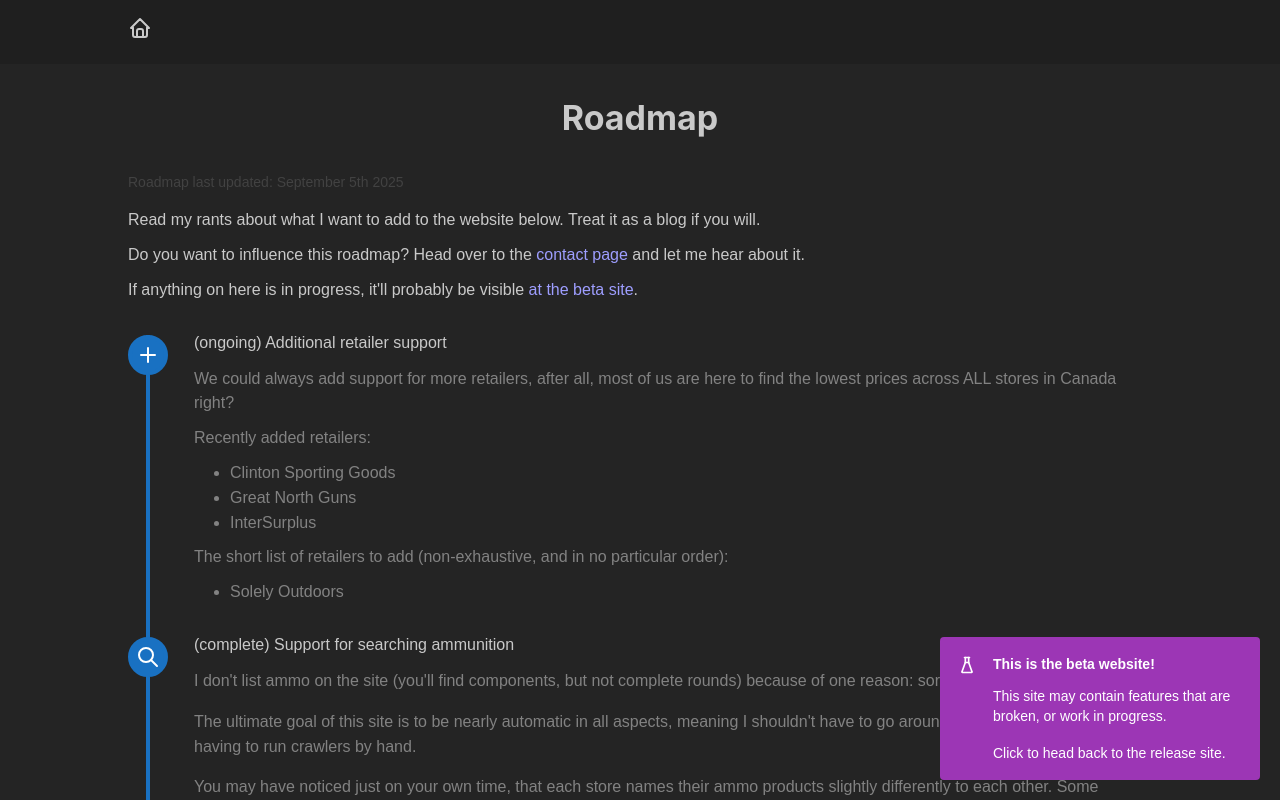
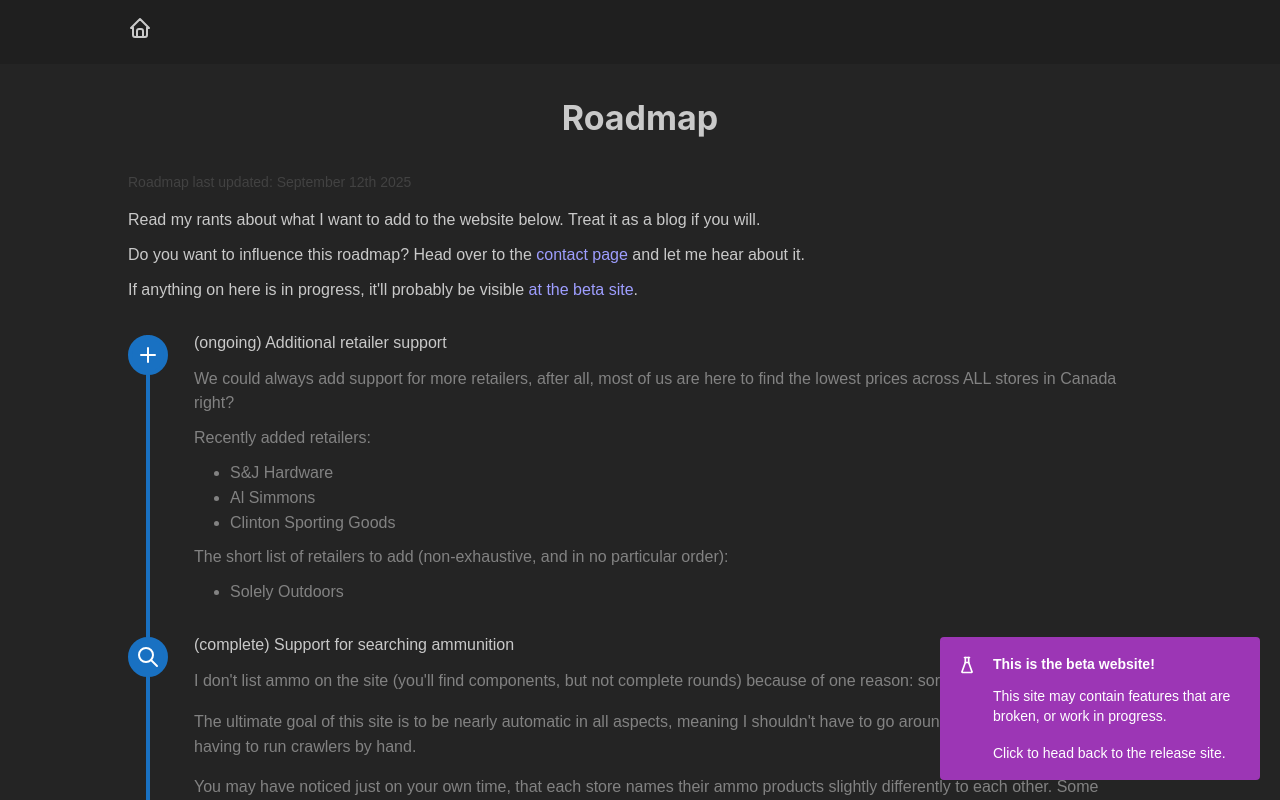
Before and after one commit to almostprohibited/frontend, a Next.js app: page /roadmap in a window 1280 px wide. Shown: the top 800 px of the page. Built offline with nearby package versions, Linux system fonts and the light colour scheme.

Commit message:
Updated roadmap

```diff
--- a/src/app/roadmap/page.tsx
+++ b/src/app/roadmap/page.tsx
@@ -10,7 +10,7 @@ export default function roadmapPage() {
 			<Title order={1} ta="center">{"Roadmap"}</Title>
 			<Space h="xl" />
 			<Text size="sm" c="dark">
-				{"Roadmap last updated: September 5th 2025"}
+				{"Roadmap last updated: September 12th 2025"}
 			</Text>
 			<Space h="md" />
 			<Group gap="xs">
@@ -30,9 +30,9 @@ export default function roadmapPage() {
 						<Text>{"We could always add support for more retailers, after all, most of us are here to find the lowest prices across ALL stores in Canada right?"}</Text>
 						<Text>{"Recently added retailers:"}</Text>
 						<List withPadding>
+							<ListItem>{"S&J Hardware"}</ListItem>
+							<ListItem>{"Al Simmons"}</ListItem>
 							<ListItem>{"Clinton Sporting Goods"}</ListItem>
-							<ListItem>{"Great North Guns"}</ListItem>
-							<ListItem>{"InterSurplus"}</ListItem>
 						</List>
 						<Text>{"The short list of retailers to add (non-exhaustive, and in no particular order):"}</Text>
 						<List withPadding>
```
